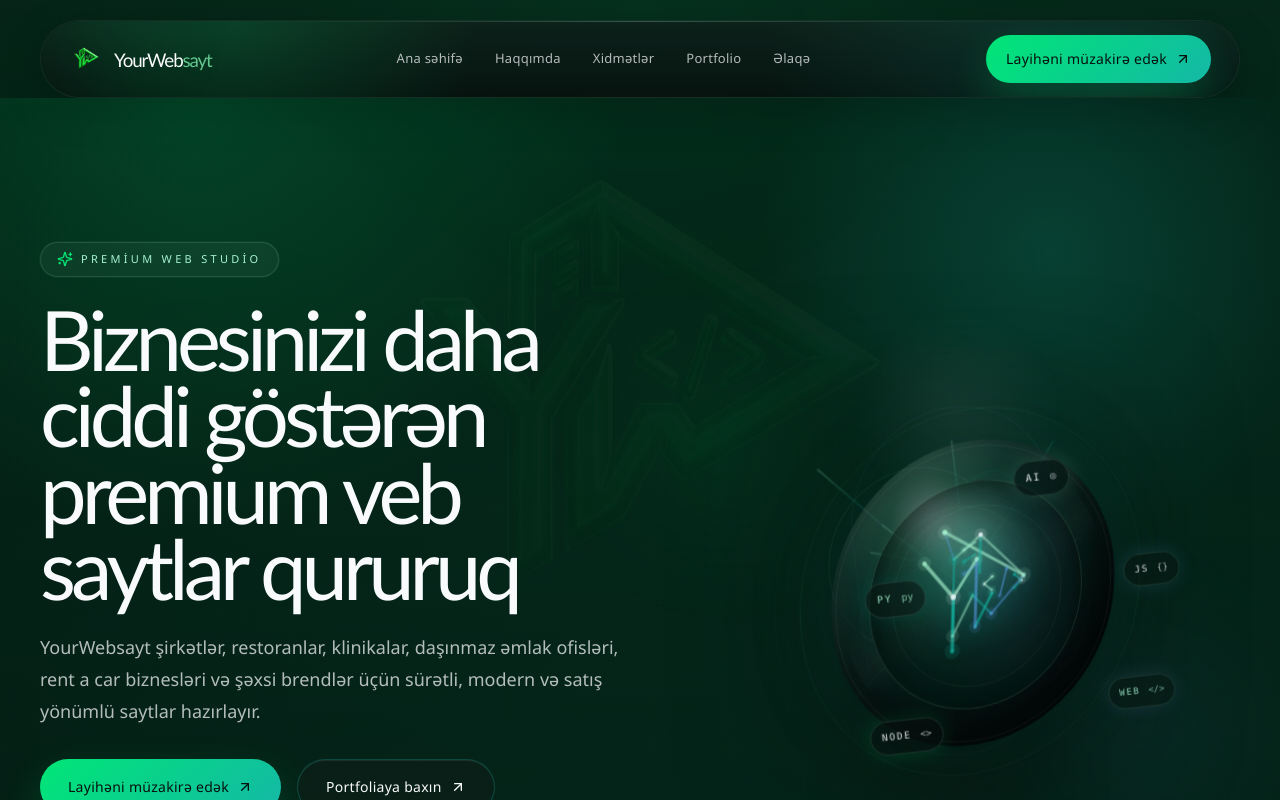
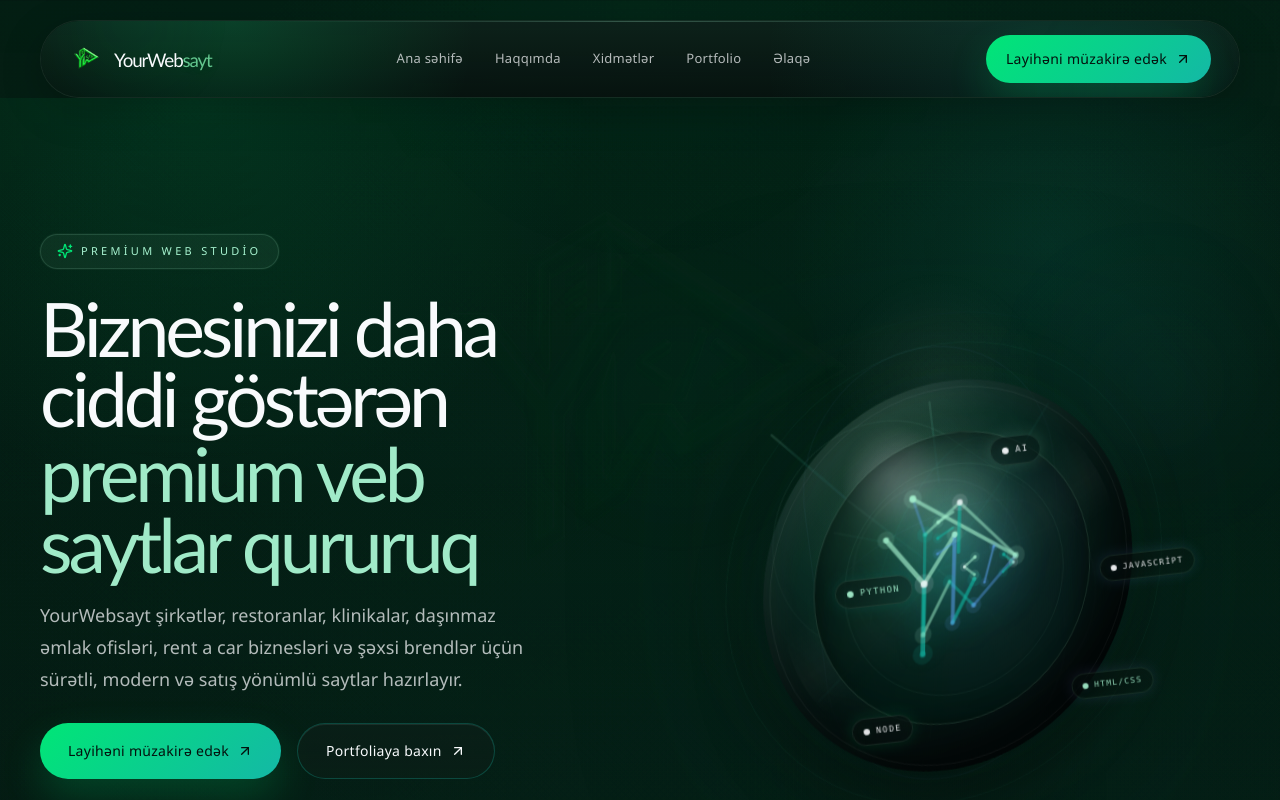
Before and after one commit to nasrullayevfarrukh-droid/YourWebsayt, a Next.js app: page / in a window 1280 px wide. Shown: the top 800 px of the page. Built offline with nearby package versions, Linux system fonts and the light colour scheme.

Commit message:
Refine hero balance and visual hierarchy

```diff
--- a/app/globals.css
+++ b/app/globals.css
@@ -42,8 +42,8 @@ html {
 body {
   min-height: 100vh;
   background:
-    radial-gradient(circle at top, rgba(0, 230, 118, 0.1), transparent 24%),
-    radial-gradient(circle at 84% 12%, rgba(20, 184, 166, 0.08), transparent 18%),
+    radial-gradient(circle at top, rgba(0, 230, 118, 0.08), transparent 22%),
+    radial-gradient(circle at 84% 12%, rgba(20, 184, 166, 0.06), transparent 16%),
     linear-gradient(180deg, #04110d 0%, #051611 45%, #04110d 100%);
   color: var(--color-text);
   font-family: var(--font-sans), sans-serif;
@@ -70,10 +70,10 @@ body::before {
   position: fixed;
   inset: 0;
   z-index: 1;
-  opacity: 0.4;
+  opacity: 0.28;
   background:
-    linear-gradient(180deg, rgba(167, 243, 208, 0.03), transparent 22%),
-    radial-gradient(circle at 50% 0%, rgba(0, 230, 118, 0.08), transparent 34%);
+    linear-gradient(180deg, rgba(167, 243, 208, 0.02), transparent 22%),
+    radial-gradient(circle at 50% 0%, rgba(0, 230, 118, 0.05), transparent 34%);
 }
 
 body::after {
@@ -83,15 +83,15 @@ body::after {
   left: 50%;
   top: 50%;
   z-index: 0;
-  width: min(48vw, 36rem);
-  height: min(48vw, 36rem);
+  width: min(42vw, 31rem);
+  height: min(42vw, 31rem);
   transform: translate(-50%, -50%);
-  opacity: 0.03;
+  opacity: 0.012;
   background-image: var(--brand-watermark-url);
   background-repeat: no-repeat;
   background-position: center;
   background-size: contain;
-  filter: drop-shadow(0 0 42px rgba(20, 184, 166, 0.08));
+  filter: drop-shadow(0 0 28px rgba(20, 184, 166, 0.05));
 }
 
 main,
@@ -147,10 +147,10 @@ img {
 
 @media (max-width: 768px) {
   body::after {
-    width: min(58vw, 18rem);
-    height: min(58vw, 18rem);
-    opacity: 0.02;
-    filter: drop-shadow(0 0 26px rgba(20, 184, 166, 0.06));
+    width: min(50vw, 15rem);
+    height: min(50vw, 15rem);
+    opacity: 0.008;
+    filter: drop-shadow(0 0 18px rgba(20, 184, 166, 0.04));
   }
 }
 
--- a/sections/home-hero.tsx
+++ b/sections/home-hero.tsx
@@ -9,55 +9,50 @@ import { Container } from "@/components/ui/container";
 import { Reveal } from "@/components/ui/reveal";
 import { heroTrustIndicators } from "@/data/site";
 
-const heroHeadline = "Biznesinizi daha ciddi göstərən premium veb saytlar qururuq";
+const heroHeadline = ["Biznesinizi daha ciddi göstərən", "premium veb saytlar qururuq"];
 const heroDescription =
   "YourWebsayt şirkətlər, restoranlar, klinikalar, daşınmaz əmlak ofisləri, rent a car biznesləri və şəxsi brendlər üçün sürətli, modern və satış yönümlü saytlar hazırlayır.";
 
 const techOrbitBadges = [
   {
     label: "AI",
-    glyph: "◎",
     x: 0,
-    y: -146,
-    z: 128,
-    accent: "rgba(167,243,208,0.18)",
+    y: -154,
+    z: 122,
+    accent: "rgba(167,243,208,0.16)",
     text: "rgba(248,250,252,0.94)"
   },
   {
-    label: "PY",
-    glyph: "py",
-    x: -134,
-    y: -40,
-    z: 100,
-    accent: "rgba(20,184,166,0.16)",
+    label: "Python",
+    x: -138,
+    y: -26,
+    z: 88,
+    accent: "rgba(20,184,166,0.14)",
     text: "rgba(167,243,208,0.92)"
   },
   {
-    label: "JS",
-    glyph: "{}",
-    x: 140,
-    y: -36,
-    z: 92,
-    accent: "rgba(96,165,250,0.16)",
+    label: "JavaScript",
+    x: 144,
+    y: -18,
+    z: 86,
+    accent: "rgba(96,165,250,0.14)",
     text: "rgba(248,250,252,0.92)"
   },
   {
-    label: "WEB",
-    glyph: "</>",
-    x: 126,
-    y: 90,
-    z: 96,
-    accent: "rgba(129,140,248,0.15)",
-    text: "rgba(167,243,208,0.9)"
+    label: "Node",
+    x: -122,
+    y: 114,
+    z: 82,
+    accent: "rgba(0,230,118,0.14)",
+    text: "rgba(248,250,252,0.9)"
   },
   {
-    label: "NODE",
-    glyph: "<>",
-    x: -128,
-    y: 98,
-    z: 92,
-    accent: "rgba(0,230,118,0.16)",
-    text: "rgba(248,250,252,0.9)"
+    label: "HTML/CSS",
+    x: 116,
+    y: 104,
+    z: 84,
+    accent: "rgba(129,140,248,0.13)",
+    text: "rgba(167,243,208,0.9)"
   }
 ] as const;
 
@@ -270,38 +265,38 @@ function HeroNetworkVisual() {
     <motion.div
       animate={{ y: [0, -8, 0] }}
       transition={{ duration: 8.5, repeat: Infinity, ease: "easeInOut" }}
-      className="relative mx-auto w-full max-w-[39rem]"
+      className="relative mx-auto w-full max-w-[44rem] xl:max-w-[46rem]"
     >
-      <div className="absolute -left-10 top-14 hidden h-48 w-48 rounded-full bg-[radial-gradient(circle,rgba(0,230,118,0.14),transparent_72%)] blur-3xl lg:block" />
-      <div className="absolute -right-4 bottom-10 hidden h-52 w-52 rounded-full bg-[radial-gradient(circle,rgba(96,165,250,0.12),transparent_72%)] blur-3xl lg:block" />
+      <div className="absolute -left-8 top-16 hidden h-44 w-44 rounded-full bg-[radial-gradient(circle,rgba(0,230,118,0.08),transparent_72%)] blur-3xl lg:block" />
+      <div className="absolute right-0 top-10 hidden h-48 w-48 rounded-full bg-[radial-gradient(circle,rgba(96,165,250,0.08),transparent_72%)] blur-3xl lg:block" />
 
-      <div className="relative overflow-visible px-2 py-4 sm:px-4 sm:py-5">
+      <div className="relative overflow-visible px-1 py-4 sm:px-3 sm:py-5">
         <div className="pointer-events-none absolute inset-0">
-          <div className="absolute inset-x-[12%] inset-y-[10%] rounded-[46px] bg-[radial-gradient(circle_at_50%_50%,rgba(11,31,24,0.46),rgba(6,17,16,0.18)_60%,transparent_100%)] blur-2xl" />
+          <div className="absolute inset-x-[10%] inset-y-[8%] rounded-[46px] bg-[radial-gradient(circle_at_50%_50%,rgba(11,31,24,0.34),rgba(6,17,16,0.1)_62%,transparent_100%)] blur-3xl" />
         </div>
 
         <div
           className="relative overflow-hidden rounded-[44px]"
           style={{
             WebkitMaskImage:
-              "radial-gradient(ellipse 76% 72% at 50% 50%, rgba(0,0,0,1) 42%, rgba(0,0,0,0.94) 58%, rgba(0,0,0,0.66) 76%, rgba(0,0,0,0.2) 90%, transparent 100%)",
+              "radial-gradient(ellipse 78% 74% at 50% 50%, rgba(0,0,0,1) 44%, rgba(0,0,0,0.94) 60%, rgba(0,0,0,0.6) 78%, rgba(0,0,0,0.14) 90%, transparent 100%)",
             maskImage:
-              "radial-gradient(ellipse 76% 72% at 50% 50%, rgba(0,0,0,1) 42%, rgba(0,0,0,0.94) 58%, rgba(0,0,0,0.66) 76%, rgba(0,0,0,0.2) 90%, transparent 100%)"
+              "radial-gradient(ellipse 78% 74% at 50% 50%, rgba(0,0,0,1) 44%, rgba(0,0,0,0.94) 60%, rgba(0,0,0,0.6) 78%, rgba(0,0,0,0.14) 90%, transparent 100%)"
           }}
         >
           <div
             aria-hidden="true"
-            className="absolute inset-0 opacity-[0.12]"
+            className="absolute inset-0 opacity-[0.08]"
             style={{
               backgroundImage:
-                "linear-gradient(to right, rgba(167,243,208,0.05) 1px, transparent 1px), linear-gradient(to bottom, rgba(20,184,166,0.05) 1px, transparent 1px)",
-              backgroundSize: "48px 48px"
+                "linear-gradient(to right, rgba(167,243,208,0.04) 1px, transparent 1px), linear-gradient(to bottom, rgba(20,184,166,0.04) 1px, transparent 1px)",
+              backgroundSize: "56px 56px"
             }}
           />
-          <div className="absolute inset-0 bg-[radial-gradient(circle_at_50%_50%,rgba(20,184,166,0.1),transparent_32%),radial-gradient(circle_at_50%_18%,rgba(248,250,252,0.06),transparent_20%),radial-gradient(circle_at_50%_88%,rgba(4,17,13,0.3),transparent_28%)]" />
+          <div className="absolute inset-0 bg-[radial-gradient(circle_at_50%_50%,rgba(20,184,166,0.06),transparent_34%),radial-gradient(circle_at_50%_18%,rgba(248,250,252,0.05),transparent_18%),radial-gradient(circle_at_50%_88%,rgba(4,17,13,0.26),transparent_28%)]" />
 
           <div
-            className={`relative aspect-[0.98/1] select-none touch-pan-y ${isDragging ? "cursor-grabbing" : "cursor-grab"}`}
+            className={`relative aspect-square select-none touch-pan-y ${isDragging ? "cursor-grabbing" : "cursor-grab"}`}
             style={{ perspective: "1400px" }}
             onPointerDown={handlePointerDown}
             onPointerMove={handlePointerMove}
@@ -324,21 +319,22 @@ function HeroNetworkVisual() {
                   }}
                 >
                   <div
-                    className="pointer-events-none rounded-full border border-[rgba(167,243,208,0.12)] bg-[rgba(7,19,16,0.44)] px-2.5 py-2 shadow-[0_10px_28px_rgba(0,0,0,0.18)] backdrop-blur-xl"
+                    className="pointer-events-none rounded-full border border-[rgba(167,243,208,0.1)] bg-[linear-gradient(180deg,rgba(8,20,17,0.42),rgba(8,20,17,0.22))] px-2.5 py-1.5 shadow-[0_12px_24px_rgba(0,0,0,0.14)] backdrop-blur-md"
                     style={{
                       transform: badgeCounterTransform,
-                      boxShadow: `0 0 18px ${badge.accent}`
+                      boxShadow: `0 0 14px ${badge.accent}`
                     }}
                   >
-                    <div className="flex items-center gap-2">
+                    <div className="flex items-center gap-1.5">
                       <span
-                        className="font-mono text-[9px] uppercase tracking-[0.18em]"
-                        style={{ color: badge.text }}
-                      >
+                        className="inline-flex h-1.5 w-1.5 rounded-full"
+                        style={{
+                          backgroundColor: badge.text,
+                          boxShadow: `0 0 10px ${badge.accent}`
+                        }}
+                      />
+                      <span className="font-mono text-[8px] uppercase tracking-[0.16em]" style={{ color: badge.text }}>
                         {badge.label}
-                      </span>
-                      <span className="font-mono text-[9px] opacity-80" style={{ color: badge.text }}>
-                        {badge.glyph}
                       </span>
                     </div>
                   </div>
@@ -348,7 +344,7 @@ function HeroNetworkVisual() {
               <svg
                 aria-hidden="true"
                 viewBox="0 0 100 100"
-                className="absolute inset-[10%] z-10 h-[80%] w-[80%] opacity-[0.62]"
+                className="absolute inset-[9%] z-10 h-[82%] w-[82%] opacity-[0.54]"
                 style={{ transform: "translateZ(4px)" }}
               >
                 <defs>
@@ -369,7 +365,7 @@ function HeroNetworkVisual() {
                     stroke="url(#network-line)"
                     strokeWidth="0.45"
                     strokeLinecap="round"
-                    opacity="0.6"
+                    opacity="0.52"
                   />
                 ))}
 
@@ -405,7 +401,7 @@ function HeroNetworkVisual() {
 
               <div
                 aria-hidden="true"
-                className="absolute left-1/2 top-1/2 h-[56%] w-[34%] -translate-x-1/2 -translate-y-1/2"
+                className="absolute left-1/2 top-1/2 h-[62%] w-[38%] -translate-x-1/2 -translate-y-1/2"
                 style={{ transformStyle: "preserve-3d", transform: "translateZ(16px)" }}
               >
                 <motion.div
@@ -416,7 +412,7 @@ function HeroNetworkVisual() {
               </div>
               <div
                 aria-hidden="true"
-                className="absolute left-1/2 top-1/2 h-[40%] w-[68%] -translate-x-1/2 -translate-y-1/2"
+                className="absolute left-1/2 top-1/2 h-[44%] w-[74%] -translate-x-1/2 -translate-y-1/2"
                 style={{ transformStyle: "preserve-3d", transform: "translateZ(12px)" }}
               >
                 <motion.div
@@ -428,12 +424,12 @@ function HeroNetworkVisual() {
 
               <div
                 aria-hidden="true"
-                className="absolute left-1/2 top-[58%] h-[20%] w-[34%] -translate-x-1/2 -translate-y-1/2 rounded-full bg-[radial-gradient(circle,rgba(0,0,0,0.48),transparent_72%)] blur-2xl"
+                className="absolute left-1/2 top-[60%] h-[18%] w-[36%] -translate-x-1/2 -translate-y-1/2 rounded-full bg-[radial-gradient(circle,rgba(0,0,0,0.42),transparent_72%)] blur-2xl"
                 style={{ transformStyle: "preserve-3d", transform: "translateZ(20px)" }}
               />
 
               <div
-                className="absolute left-1/2 top-1/2 h-[56%] w-[56%] -translate-x-1/2 -translate-y-1/2"
+                className="absolute left-1/2 top-1/2 h-[64%] w-[64%] -translate-x-1/2 -translate-y-1/2"
                 style={{ transformStyle: "preserve-3d", transform: "translateZ(50px)" }}
               >
                 <motion.div
@@ -441,10 +437,10 @@ function HeroNetworkVisual() {
                   transition={{ duration: 9.5, repeat: Infinity, ease: "easeInOut" }}
                   className="relative h-full w-full"
                 >
-                  <div className="absolute inset-[-10%] rounded-full border border-[color:rgba(167,243,208,0.08)] opacity-72" />
-                  <div className="absolute inset-[-18%] rounded-full border border-[color:rgba(96,165,250,0.05)] opacity-62" />
-                  <div className="absolute inset-[-14%] rounded-full bg-[radial-gradient(circle,rgba(20,184,166,0.12),transparent_64%)] blur-2xl" />
-                  <div className="absolute inset-0 rounded-full bg-[radial-gradient(circle_at_32%_22%,rgba(248,250,252,0.28),rgba(167,243,208,0.14)_12%,rgba(18,56,49,0.46)_30%,rgba(4,14,14,0.96)_74%),radial-gradient(circle_at_70%_76%,rgba(96,165,250,0.16),transparent_28%),radial-gradient(circle_at_48%_52%,rgba(20,184,166,0.1),transparent_44%)] shadow-[inset_-18px_-30px_56px_rgba(0,0,0,0.6),inset_10px_14px_26px_rgba(255,255,255,0.05),0_24px_60px_rgba(0,0,0,0.28),0_0_100px_rgba(20,184,166,0.08)]" />
+                  <div className="absolute inset-[-9%] rounded-full border border-[color:rgba(167,243,208,0.07)] opacity-68" />
+                  <div className="absolute inset-[-16%] rounded-full border border-[color:rgba(96,165,250,0.04)] opacity-54" />
+                  <div className="absolute inset-[-12%] rounded-full bg-[radial-gradient(circle,rgba(20,184,166,0.08),transparent_66%)] blur-2xl" />
+                  <div className="absolute inset-0 rounded-full bg-[radial-gradient(circle_at_32%_22%,rgba(248,250,252,0.32),rgba(167,243,208,0.12)_12%,rgba(18,56,49,0.44)_30%,rgba(4,14,14,0.98)_76%),radial-gradient(circle_at_70%_76%,rgba(96,165,250,0.14),transparent_26%),radial-gradient(circle_at_48%_52%,rgba(20,184,166,0.08),transparent_42%)] shadow-[inset_-20px_-34px_62px_rgba(0,0,0,0.66),inset_12px_16px_28px_rgba(255,255,255,0.05),0_28px_64px_rgba(0,0,0,0.34),0_0_72px_rgba(20,184,166,0.05)]" />
                   <div className="absolute inset-[1.5%] rounded-full border border-[color:rgba(248,250,252,0.08)] opacity-72" />
                   <div className="absolute inset-[4%] rounded-full bg-[radial-gradient(circle_at_34%_24%,rgba(248,250,252,0.1),transparent_18%),linear-gradient(150deg,transparent_36%,rgba(255,255,255,0.03)_48%,transparent_58%)] opacity-90" />
 
@@ -466,35 +462,36 @@ function HeroNetworkVisual() {
 
 export function HomeHero() {
   return (
-    <section className="relative overflow-hidden pb-20 pt-24 sm:pb-24 sm:pt-28 lg:pb-32 lg:pt-36">
-      <div className="absolute inset-0 bg-[radial-gradient(circle_at_15%_0%,rgba(0,230,118,0.16),transparent_30%),radial-gradient(circle_at_82%_16%,rgba(20,184,166,0.18),transparent_22%),linear-gradient(180deg,rgba(4,17,13,0),rgba(4,17,13,0.28))]" />
+    <section className="relative overflow-hidden pb-20 pt-24 sm:pb-24 sm:pt-28 lg:pb-28 lg:pt-32 xl:pt-[8.5rem]">
+      <div className="absolute inset-0 bg-[radial-gradient(circle_at_15%_0%,rgba(0,230,118,0.1),transparent_28%),radial-gradient(circle_at_82%_16%,rgba(20,184,166,0.1),transparent_20%),linear-gradient(180deg,rgba(4,17,13,0),rgba(4,17,13,0.22))]" />
       <div
         aria-hidden="true"
-        className="absolute inset-0 opacity-[0.06]"
+        className="absolute inset-0 opacity-[0.035]"
         style={{
           backgroundImage:
             "linear-gradient(to right, rgba(167,243,208,0.08) 1px, transparent 1px), linear-gradient(to bottom, rgba(167,243,208,0.08) 1px, transparent 1px)",
-          backgroundSize: "72px 72px"
+          backgroundSize: "78px 78px"
         }}
       />
 
       <Container className="relative">
-        <div className="grid gap-10 lg:gap-12 xl:grid-cols-[minmax(0,1.02fr)_minmax(0,0.98fr)] xl:items-center">
-          <Reveal className="max-w-3xl">
+        <div className="grid gap-12 lg:gap-14 xl:grid-cols-[minmax(0,0.92fr)_minmax(0,1.08fr)] xl:items-center">
+          <Reveal className="max-w-[39rem] xl:pr-4">
             <div className="inline-flex items-center gap-2 rounded-full border border-[color:var(--color-border)] bg-[rgba(167,243,208,0.05)] px-4 py-2 text-[11px] uppercase tracking-[0.3em] text-[var(--color-highlight)] shadow-[0_0_0_1px_rgba(167,243,208,0.04)]">
               <Sparkles className="size-4 text-[var(--color-accent)]" />
               Premium web studio
             </div>
 
-            <h1 className="mt-6 max-w-3xl text-balance font-display text-[2.9rem] leading-[0.92] tracking-[-0.06em] text-[var(--color-text)] sm:text-6xl xl:text-[5.2rem]">
-              {heroHeadline}
+            <h1 className="mt-6 max-w-[11.5ch] font-display text-[2.85rem] leading-[0.94] tracking-[-0.055em] text-[var(--color-text)] sm:text-[4rem] lg:text-[4.35rem] xl:text-[4.7rem] 2xl:text-[4.95rem]">
+              <span className="block">{heroHeadline[0]}</span>
+              <span className="mt-1 block text-[rgba(167,243,208,0.96)]">{heroHeadline[1]}</span>
             </h1>
 
-            <p className="mt-6 max-w-2xl text-base leading-8 text-[var(--color-muted)] sm:text-lg">
+            <p className="mt-5 max-w-[35rem] text-[15px] leading-7 text-[var(--color-muted)] sm:text-lg sm:leading-8">
               {heroDescription}
             </p>
 
-            <div className="mt-8 flex flex-wrap gap-4">
+            <div className="mt-7 flex flex-wrap gap-4">
               <Button href="/contact" size="lg">
                 Layihəni müzakirə edək
               </Button>
@@ -503,7 +500,7 @@ export function HomeHero() {
               </Button>
             </div>
 
-            <div className="mt-7 grid gap-3 sm:grid-cols-2 xl:grid-cols-4">
+            <div className="mt-6 grid max-w-[42rem] gap-3 sm:grid-cols-2 2xl:grid-cols-4">
               {heroTrustIndicators.map((indicator) => (
                 <div
                   key={indicator}
@@ -516,7 +513,7 @@ export function HomeHero() {
             </div>
           </Reveal>
 
-          <Reveal delay={0.08} className="relative">
+          <Reveal delay={0.08} className="relative xl:-mr-3">
             <HeroNetworkVisual />
           </Reveal>
         </div>
```
